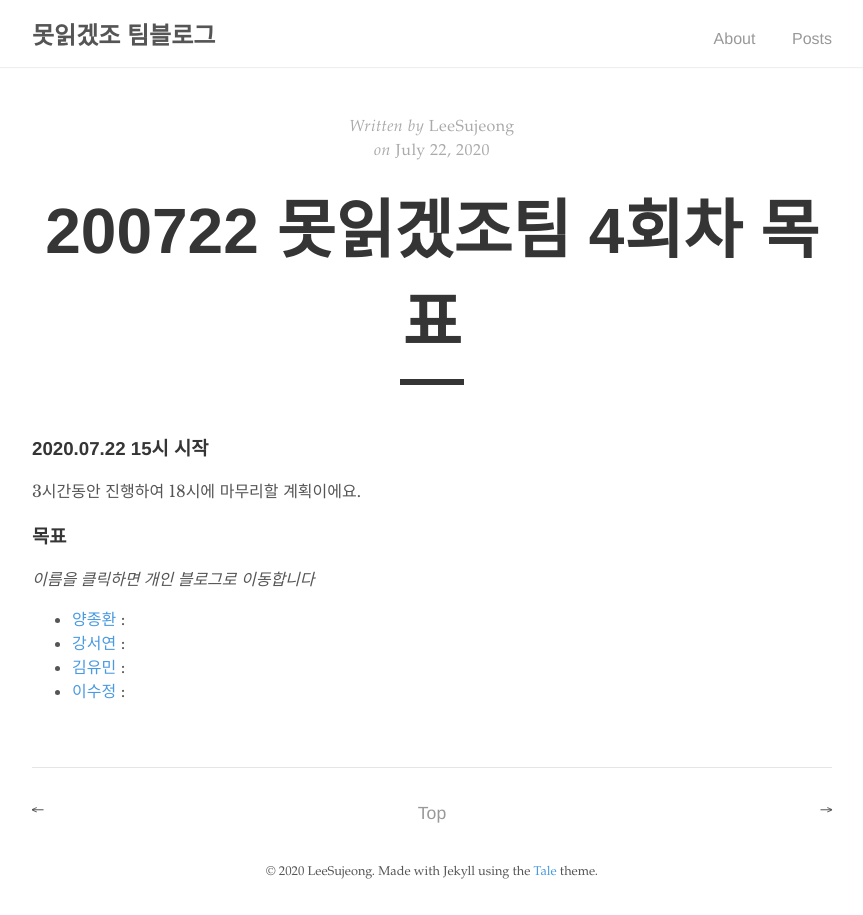
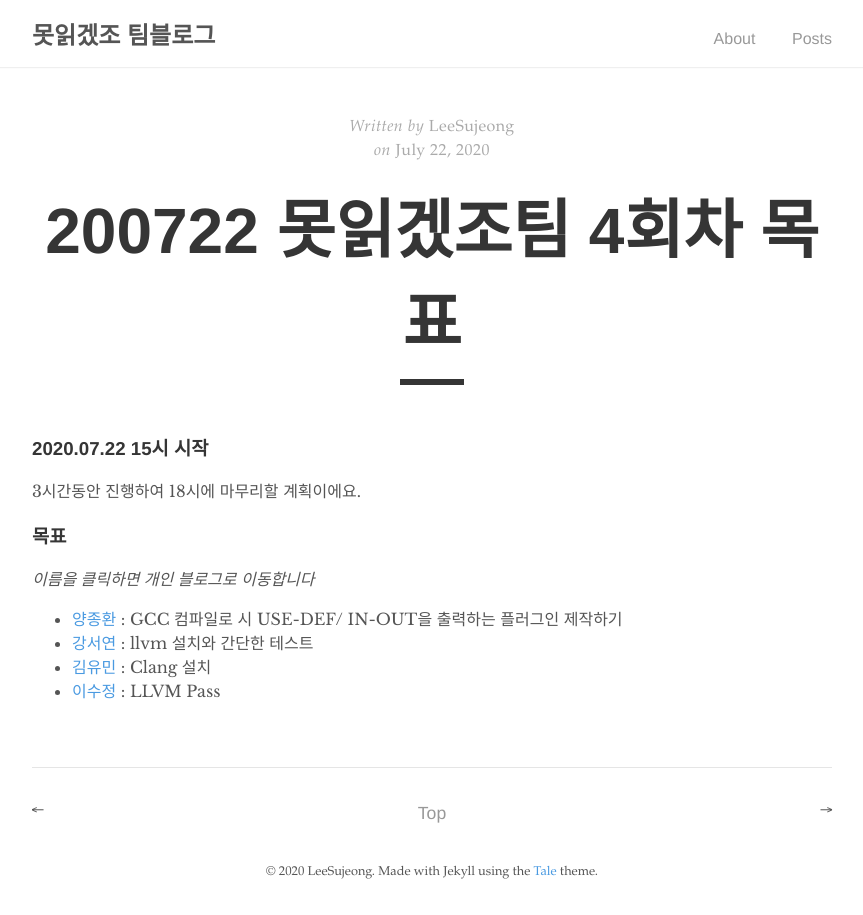
Before and after one commit to mogakco2020/mogakco2020.github.io, a Jekyll site: the page built from _posts/2020-07-22-04_a.md, in a window 1280 px wide. Shown: the whole page, without its empty margins (208-1071 px from the left). Built offline with Jekyll 4.4.1, drawn with Linux system fonts in a browser that asks for light colours.

Commit message:
Update 2020-07-22-04_a.md

```diff
--- a/_posts/2020-07-22-04_a.md
+++ b/_posts/2020-07-22-04_a.md
@@ -8,7 +8,7 @@ excerpt: 모각코 4회차
 
 ### 목표
 *이름을 클릭하면 개인 블로그로 이동합니다*
-- [양종환](https://blog.naver.com/jhy7185/222038328183) :
-- [강서연](https://yonniii.github.io/mogakco/mogakco-0401/) :
-- [김유민](https://yam-cha.tistory.com/63) :
-- [이수정](https://realcrystal.github.io/mogacko/2020/07/22/mgk_04_a.html) :
+- [양종환](https://blog.naver.com/jhy7185/222038328183) : GCC 컴파일로 시 USE-DEF/ IN-OUT을 출력하는 플러그인 제작하기
+- [강서연](https://yonniii.github.io/mogakco/mogakco-0401/) : llvm 설치와 간단한 테스트
+- [김유민](https://yam-cha.tistory.com/63) : Clang 설치
+- [이수정](https://realcrystal.github.io/mogacko/2020/07/22/mgk_04_a.html) : LLVM Pass
```
